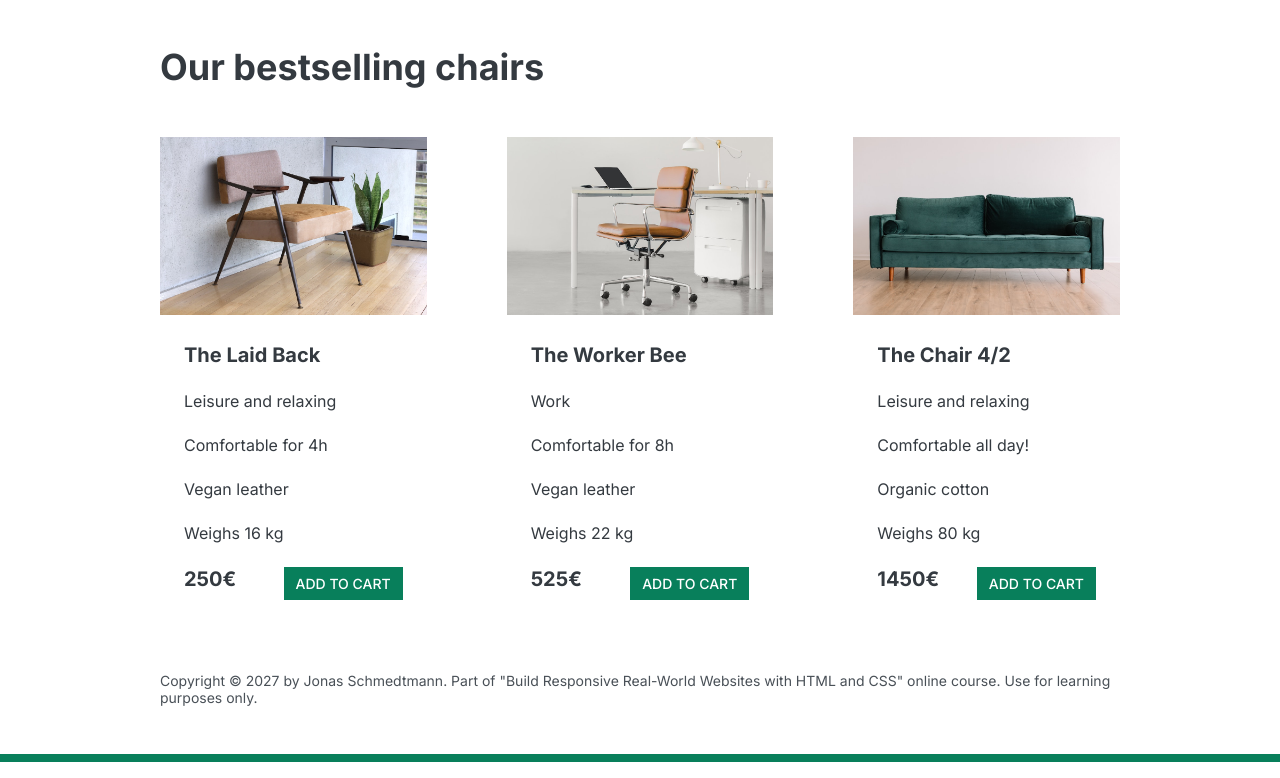
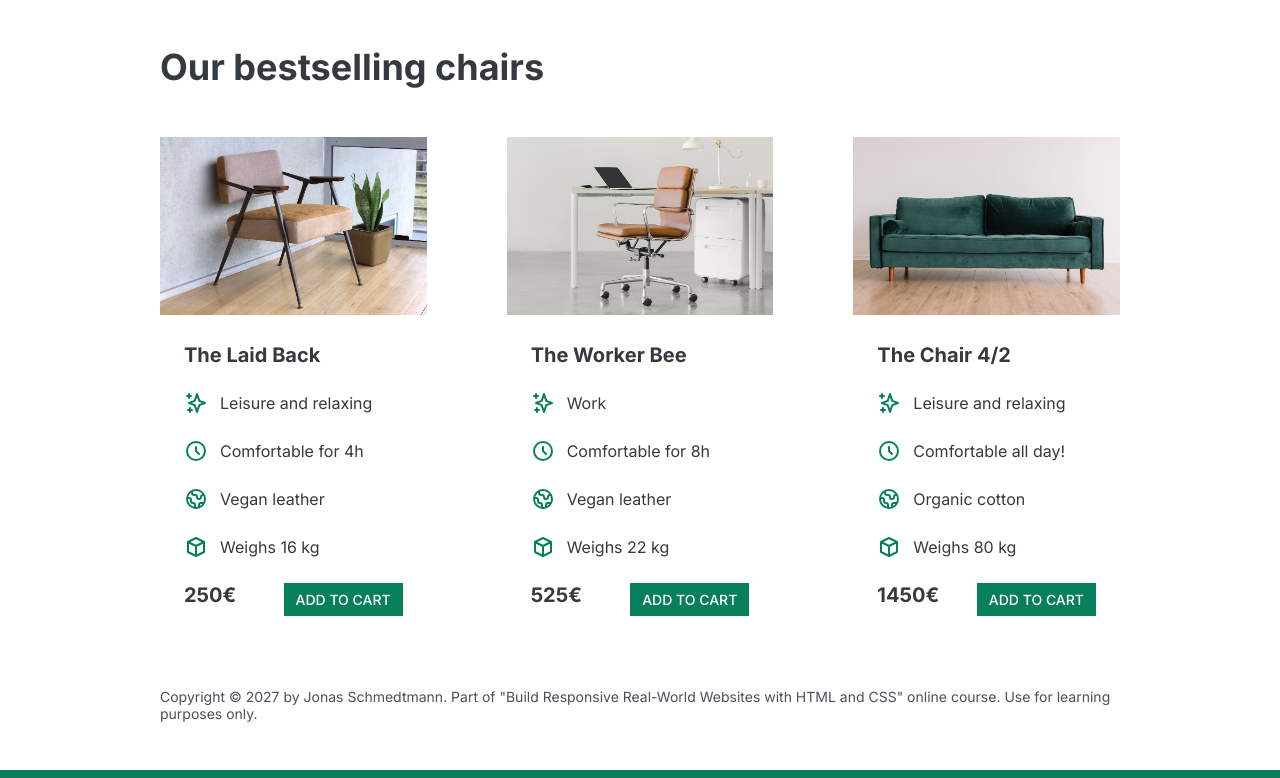
Before and after one commit to rayyan-Marse/HTML-CSS, a plain HTML site: page 05-Design/index.html in a window 1280 px wide. Shown: the part 1150-1928 px from the top of the page. Drawn offline with Linux system fonts and the light colour scheme.

Commit message:
svg icons done

```diff
--- a/05-Design/index.html
+++ b/05-Design/index.html
@@ -93,16 +93,28 @@
             <h3>The Laid Back</h3>
             <ul class="chair-details">
               <li>
+                <svg xmlns="http://www.w3.org/2000/svg" class="chair-icon" fill="none" viewBox="0 0 24 24" stroke="currentColor" stroke-width="2">
+                  <path stroke-linecap="round" stroke-linejoin="round" d="M5 3v4M3 5h4M6 17v4m-2-2h4m5-16l2.286 6.857L21 12l-5.714 2.143L13 21l-2.286-6.857L5 12l5.714-2.143L13 3z" />
+                </svg>
                 <!-- Span is a generic INLINE text element, it doesn't have any meaning. It's like a div element, but inline -->
                 <span>Leisure and relaxing</span>
               </li>
               <li>
+                <svg xmlns="http://www.w3.org/2000/svg" class="chair-icon" fill="none" viewBox="0 0 24 24" stroke="currentColor" stroke-width="2">
+                  <path stroke-linecap="round" stroke-linejoin="round" d="M12 8v4l3 3m6-3a9 9 0 11-18 0 9 9 0 0118 0z" />
+                </svg>
                 <span>Comfortable for 4h</span>
               </li>
               <li>
+                <svg xmlns="http://www.w3.org/2000/svg" class="chair-icon" fill="none" viewBox="0 0 24 24" stroke="currentColor" stroke-width="2">
+                  <path stroke-linecap="round" stroke-linejoin="round" d="M3.055 11H5a2 2 0 012 2v1a2 2 0 002 2 2 2 0 012 2v2.945M8 3.935V5.5A2.5 2.5 0 0010.5 8h.5a2 2 0 012 2 2 2 0 104 0 2 2 0 012-2h1.064M15 20.488V18a2 2 0 012-2h3.064M21 12a9 9 0 11-18 0 9 9 0 0118 0z" />
+                </svg>
                 <span>Vegan leather</span>
               </li>
               <li>
+                <svg xmlns="http://www.w3.org/2000/svg" class="chair-icon" fill="none" viewBox="0 0 24 24" stroke="currentColor" stroke-width="2">
+                  <path stroke-linecap="round" stroke-linejoin="round" d="M20 7l-8-4-8 4m16 0l-8 4m8-4v10l-8 4m0-10L4 7m8 4v10M4 7v10l8 4" />
+                </svg>
                 <span>Weighs 16 kg</span>
               </li>
             </ul>
@@ -119,15 +131,27 @@
             <h3>The Worker Bee</h3>
             <ul class="chair-details">
               <li>
+                <svg xmlns="http://www.w3.org/2000/svg" class="chair-icon" fill="none" viewBox="0 0 24 24" stroke="currentColor" stroke-width="2">
+                  <path stroke-linecap="round" stroke-linejoin="round" d="M5 3v4M3 5h4M6 17v4m-2-2h4m5-16l2.286 6.857L21 12l-5.714 2.143L13 21l-2.286-6.857L5 12l5.714-2.143L13 3z" />
+                </svg>
                 <span>Work</span>
               </li>
               <li>
+                <svg xmlns="http://www.w3.org/2000/svg" class="chair-icon" fill="none" viewBox="0 0 24 24" stroke="currentColor" stroke-width="2">
+                  <path stroke-linecap="round" stroke-linejoin="round" d="M12 8v4l3 3m6-3a9 9 0 11-18 0 9 9 0 0118 0z" />
+                </svg>
                 <span>Comfortable for 8h</span>
               </li>
               <li>
+                <svg xmlns="http://www.w3.org/2000/svg" class="chair-icon" fill="none" viewBox="0 0 24 24" stroke="currentColor" stroke-width="2">
+                  <path stroke-linecap="round" stroke-linejoin="round" d="M3.055 11H5a2 2 0 012 2v1a2 2 0 002 2 2 2 0 012 2v2.945M8 3.935V5.5A2.5 2.5 0 0010.5 8h.5a2 2 0 012 2 2 2 0 104 0 2 2 0 012-2h1.064M15 20.488V18a2 2 0 012-2h3.064M21 12a9 9 0 11-18 0 9 9 0 0118 0z" />
+                </svg>
                 <span>Vegan leather</span>
               </li>
               <li>
+                <svg xmlns="http://www.w3.org/2000/svg" class="chair-icon" fill="none" viewBox="0 0 24 24" stroke="currentColor" stroke-width="2">
+                  <path stroke-linecap="round" stroke-linejoin="round" d="M20 7l-8-4-8 4m16 0l-8 4m8-4v10l-8 4m0-10L4 7m8 4v10M4 7v10l8 4" />
+                </svg>
                 <span>Weighs 22 kg</span>
               </li>
             </ul>
@@ -144,15 +168,27 @@
             <h3>The Chair 4/2</h3>
             <ul class="chair-details">
               <li>
+                <svg xmlns="http://www.w3.org/2000/svg" class="chair-icon" fill="none" viewBox="0 0 24 24" stroke="currentColor" stroke-width="2">
+                  <path stroke-linecap="round" stroke-linejoin="round" d="M5 3v4M3 5h4M6 17v4m-2-2h4m5-16l2.286 6.857L21 12l-5.714 2.143L13 21l-2.286-6.857L5 12l5.714-2.143L13 3z" />
+                </svg>
                 <span>Leisure and relaxing</span>
               </li>
               <li>
+                <svg xmlns="http://www.w3.org/2000/svg" class="chair-icon" fill="none" viewBox="0 0 24 24" stroke="currentColor" stroke-width="2">
+                  <path stroke-linecap="round" stroke-linejoin="round" d="M12 8v4l3 3m6-3a9 9 0 11-18 0 9 9 0 0118 0z" />
+                </svg>
                 <span>Comfortable all day!</span>
               </li>
               <li>
+                <svg xmlns="http://www.w3.org/2000/svg" class="chair-icon" fill="none" viewBox="0 0 24 24" stroke="currentColor" stroke-width="2">
+                  <path stroke-linecap="round" stroke-linejoin="round" d="M3.055 11H5a2 2 0 012 2v1a2 2 0 002 2 2 2 0 012 2v2.945M8 3.935V5.5A2.5 2.5 0 0010.5 8h.5a2 2 0 012 2 2 2 0 104 0 2 2 0 012-2h1.064M15 20.488V18a2 2 0 012-2h3.064M21 12a9 9 0 11-18 0 9 9 0 0118 0z" />
+                </svg>
                 <span>Organic cotton</span>
               </li>
               <li>
+                <svg xmlns="http://www.w3.org/2000/svg" class="chair-icon" fill="none" viewBox="0 0 24 24" stroke="currentColor" stroke-width="2">
+                  <path stroke-linecap="round" stroke-linejoin="round" d="M20 7l-8-4-8 4m16 0l-8 4m8-4v10l-8 4m0-10L4 7m8 4v10M4 7v10l8 4" />
+                </svg>
                 <span>Weighs 80 kg</span>
               </li>
             </ul>
--- a/05-Design/style.css
+++ b/05-Design/style.css
@@ -148,6 +148,11 @@ h3 {
 }
 
 .chair-icon {
+  stroke: #087f5b;
+  width: 24px;
+  height: 24px;
+
+
 }
 
 .chair-price {
```
